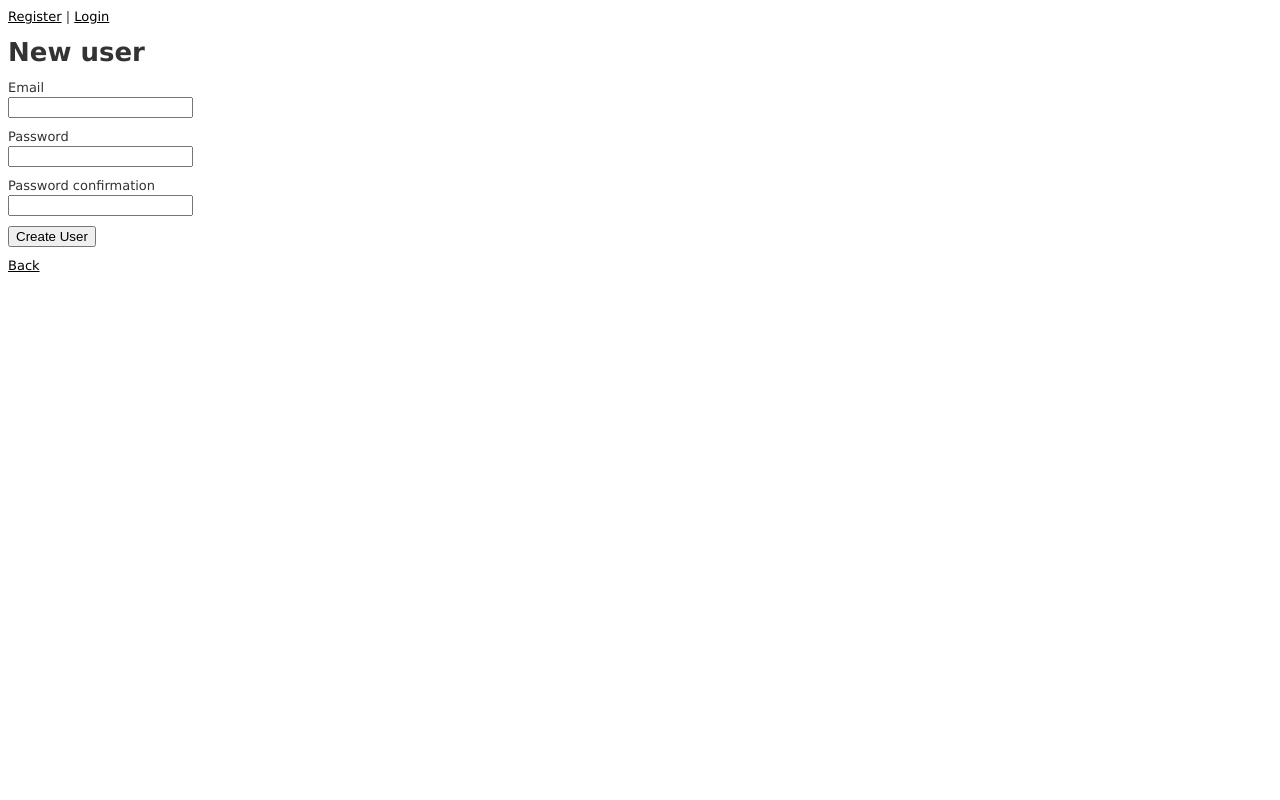
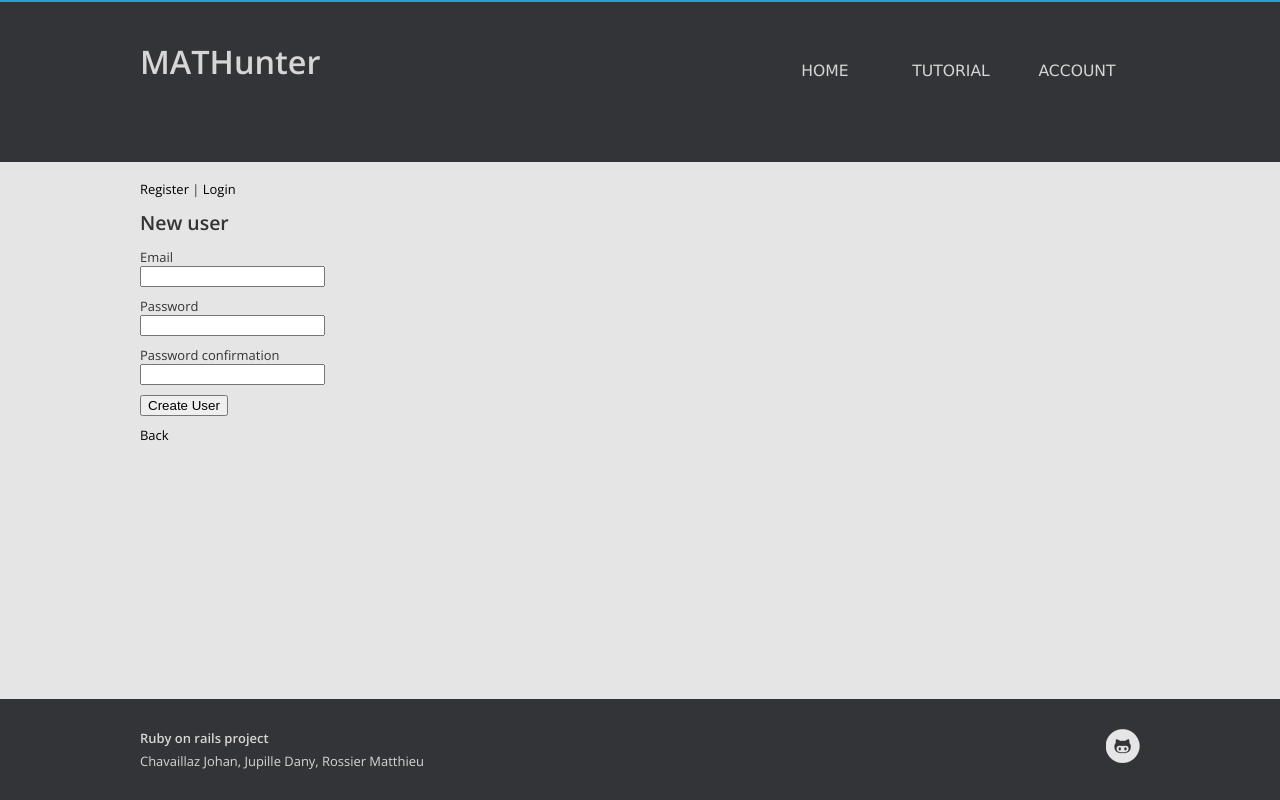
Before and after one commit to Chavjoh/MATHunter, a Rails app: page /users/new in a window 1280 px wide. Run offline with Rails 7, Linux system fonts and the light colour scheme; style sheets or scripts are compiled from the project's sources; parts of the project's set-up code (start-up, migrations or seed data) failed here and were passed over; some libraries are stand-ins or nearby versions.

Commit message:
Integrate design in application.

```diff
--- a/MATHunter/app/views/layouts/application.html.erb
+++ b/MATHunter/app/views/layouts/application.html.erb
@@ -1,13 +1,29 @@
-<!DOCTYPE html>
-<html>
+<!doctype html>
+<html lang="fr">
 <head>
+	<meta charset="utf-8">
 	<title>MATHunter</title>
   <%= stylesheet_link_tag    "application", media: "all", "data-turbolinks-track" => true %>
   <%= javascript_include_tag "application", "data-turbolinks-track" => true %>
   <%= csrf_meta_tags %>
+<link rel="stylesheet" href="./styles/design.css">
 </head>
 <body>
+	<header>
+		<div class="website_center">
+			<a id="website_name" href="#">MATHunter</a>
+			<nav>
+				<ul>
+					<li><a href="#">Home</a></li>
+					<li><a href="#">Tutorial</a></li>
+					<li><a href="#">Account</a></li>
+				</ul>
+			</nav>
+		</div>
+	</header>
 
+	<section id="content">
+		<div class="website_center">
 			<div id="nav">
 				<% if current_user %>
 				  <%= link_to "Edit Profile", edit_user_path(current_user.id) %>
@@ -23,6 +39,15 @@
 			</div>
 
 			<%= yield %>
+		</div>
+	</section>
 
+	<footer>
+		<div class="website_center">
+			<a href="http://www.github.com/Chavjoh/MATHunter"><img src="./images/github.png" alt="Github" /></a>
+			<span>Ruby on rails project</span>
+			Chavaillaz Johan, Jupille Dany, Rossier Matthieu
+		</div>
+	</footer>
 </body>
 </html>
--- /dev/null
+++ b/MATHunter/public/styles/design.css
@@ -0,0 +1,121 @@
+@import url(http://fonts.googleapis.com/css?family=Open+Sans:400,300,600);
+
+html, body {
+	margin: 0px;
+	padding: 90px 0px 130px 0px;
+	background-color: #E5E5E5;
+	font-family: 'Open Sans', sans-serif;
+	font-size: 0.9em;
+}
+
+a {
+	text-decoration: none;
+}
+
+img {
+	border: none;
+}
+
+.website_center {
+	width: 1000px;
+	margin: 0px auto;
+}
+
+header {
+	width: 100%;
+	border-top: 2px solid #27A0D7;
+	background-color: #333438;
+	color: #D6D6D6;
+	margin-bottom: 20px;
+	position: fixed;
+	top: 0px;
+}
+
+header #website_name {
+	color: #D6D6D6;
+	font-weight: bold;
+	font-size: 2.5em;
+	float: left;
+	padding: 50px 0px;
+}
+
+header nav {
+	float: right;
+}
+
+header nav ul {
+	margin: 0px;
+	padding: 0px;
+}
+
+header nav ul li {
+	float: left;
+	list-style-type: none;
+	margin: 0px;
+	padding: 0px;
+}
+
+header nav ul li a {
+	color: #D6D6D6;
+	padding: 60px 0px;
+	display: block;
+	width: 126px;
+	height: 40px;
+	text-align: center;
+	text-transform: uppercase;
+	font-size: 1.2em;
+}
+
+header nav ul li a:hover {
+	background-image: url('../images/menu_active.png');
+	background-repeat: none;
+}
+
+section {
+	clear: both;
+}
+
+div.highlight {
+	text-align: center;
+	width: 280px;
+	padding: 0px 10px;
+	min-height: 220px;
+	float: left;
+	margin: 10px;
+	color: #e5e5e5;
+	font-size: 32px;
+	font-family: 'Open Sans Light';
+
+	background: #43aad9; /* Old browsers */
+	background: -moz-linear-gradient(top,  #43aad9 0%, #27a0d7 99%); /* FF3.6+ */
+	background: -webkit-gradient(linear, left top, left bottom, color-stop(0%,#43aad9), color-stop(99%,#27a0d7)); /* Chrome,Safari4+ */
+	background: -webkit-linear-gradient(top,  #43aad9 0%,#27a0d7 99%); /* Chrome10+,Safari5.1+ */
+	background: -o-linear-gradient(top,  #43aad9 0%,#27a0d7 99%); /* Opera 11.10+ */
+	background: -ms-linear-gradient(top,  #43aad9 0%,#27a0d7 99%); /* IE10+ */
+	background: linear-gradient(to bottom,  #43aad9 0%,#27a0d7 99%); /* W3C */
+	filter: progid:DXImageTransform.Microsoft.gradient( startColorstr='#43aad9', endColorstr='#27a0d7',GradientType=0 ); /* IE6-9 */
+}
+
+div.highlight .image {
+	padding: 15px;
+}
+
+footer {
+	background-color: #333438;
+	color: #D6D6D6;
+	margin-top: 20px;
+	padding: 30px 0px;
+	position: fixed;
+	bottom: 0px;
+	width: 100%;
+}
+
+footer span {
+	font-weight: bold;
+	display: block;
+	padding-bottom: 5px;
+}
+
+footer a {
+	float: right;
+}
```
Also changed, not shown: MATHunter/public/images/github.png (added), MATHunter/public/images/menu_active.png (added), MATHunter/public/images/tutorials/complex.png (added), MATHunter/public/images/tutorials/integrates.png (added), MATHunter/public/images/tutorials/limites.png (added), MATHunter/public/images/tutorials/matrix.png (added), MATHunter/public/images/tutorials/statistics.png (added), MATHunter/public/images/tutorials/trigonometry.png (added). Lines whose indentation alone changed are shown as unchanged.
